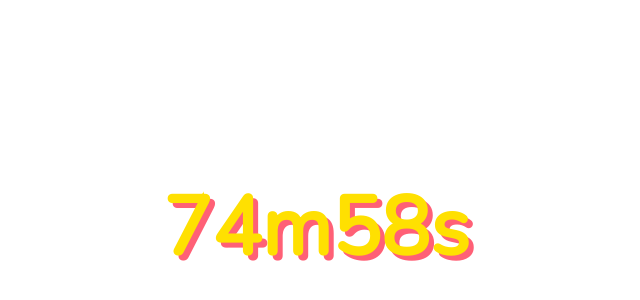
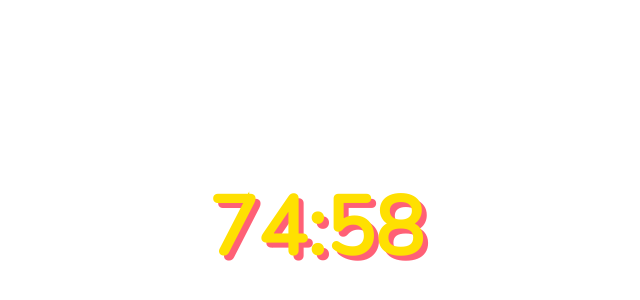
Before and after one commit to ntratcliff/stream-countdown-widget, a Vue app: page / in a window 1280 px wide. Shown: the part 172-472 px from the top of the page, without its empty margins (324-964 px from the left). Built offline with nearby package versions, Linux system fonts and the light colour scheme.

Commit message:
pad seconds by default

```diff
--- a/src/App.vue
+++ b/src/App.vue
@@ -6,6 +6,8 @@
 			:seconds="5"
 			:hide-empty-units="true"
 			:display-hours="false"
+			minutes-text=":"
+			seconds-text=""
 		/>
 	</div>
 </template>
--- a/src/components/Countdown.vue
+++ b/src/components/Countdown.vue
@@ -16,7 +16,7 @@
 			v-if="displaySeconds"
 			class="seconds"
 		>
-			<span class="time">{{ currentSeconds }}</span><span class="text">{{ secondsText }} </span>
+			<span class="time">{{ currentSeconds.toString().padStart(padSeconds ? 2 : 0, '0') }}</span><span class="text">{{ secondsText }} </span>
 		</span>
 	</div>
 </template>
@@ -82,6 +82,13 @@ export default {
 		},
 		// TODO: display minutes
 		displaySeconds: {
+			type: Boolean,
+			required: false,
+			default: true
+		},
+		// TODO: pad minutes and hours
+		// whether or not to add padding 0s to the second counter
+		padSeconds: {
 			type: Boolean,
 			required: false,
 			default: true
```
